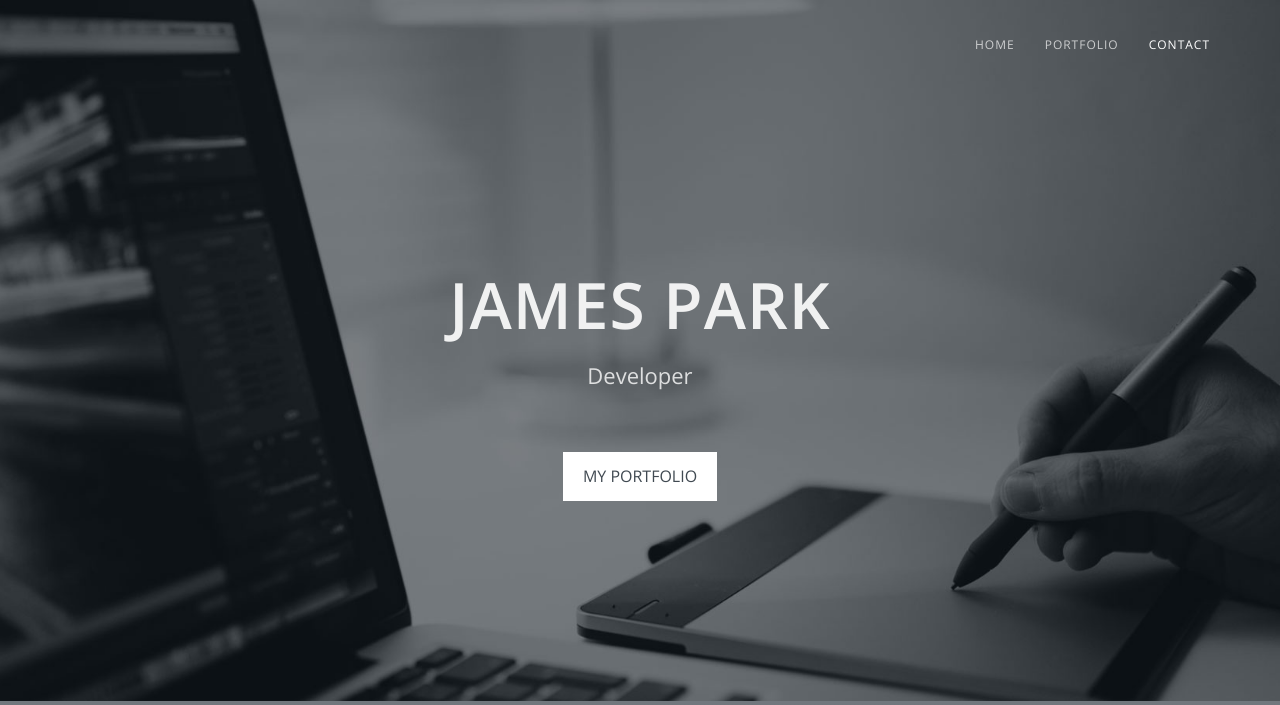
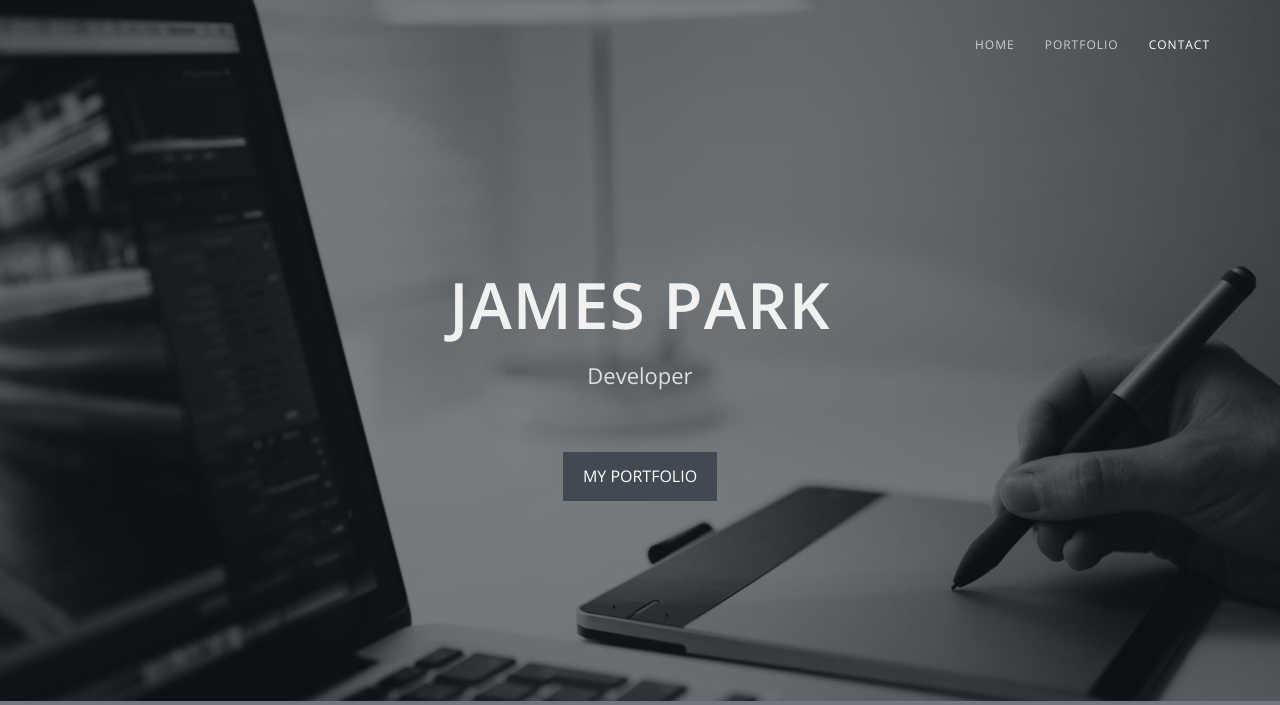
Before and after one commit to pbandjelly/pbandjelly.github.io, a PHP site: page / in a window 1280 px wide. Shown: the top 705 px of the page. Run offline with PHP 8.4, Linux system fonts and the light colour scheme; some libraries are stand-ins or nearby versions.

Commit message:
site edits

```diff
--- a/css/style.css
+++ b/css/style.css
@@ -126,8 +126,8 @@ hr {
 }
 .btn-custom {
 	text-transform: uppercase;
-	color: #414a52;
-	background-color: #ffffff;
+	background-color: #414a52;
+	color: #ffffff;
 	border: 0;
 	padding: 14px 20px;
 	margin: 0;
@@ -137,8 +137,8 @@ hr {
 	transition: all 0.3s;
 }
 .btn-custom:hover, .btn-custom:focus, .btn-custom.focus, .btn-custom:active, .btn-custom.active {
-	color: #ffffff;
-	background-color: #414a52;
+	background-color: #ffffff;
+	color: #414a52;
 }
 .btn-default {
 	text-transform: uppercase;
```
